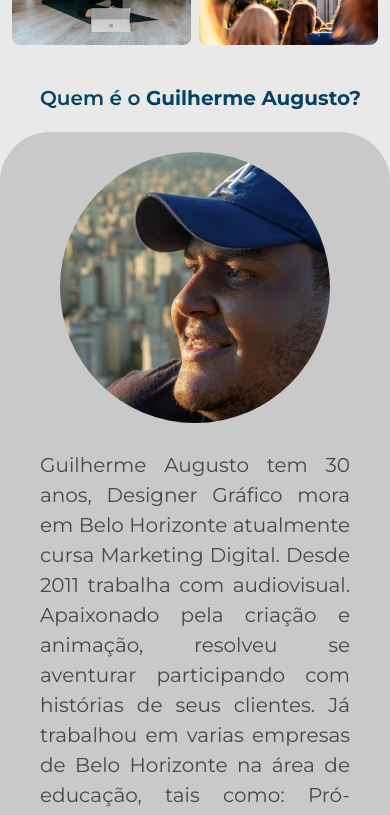
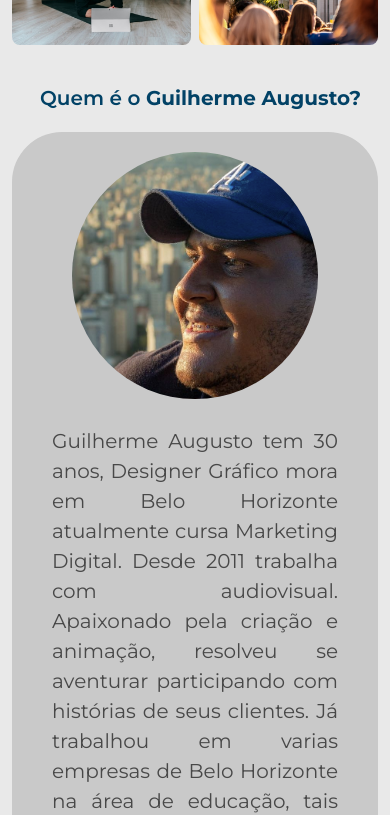
Before and after one commit to pereiradilson/guilherme, a Next.js app: page / in a window 390 px wide. Shown: the part 4600-5415 px from the top of the page. Built offline with nearby package versions, Linux system fonts and the light colour scheme.

Commit message:
Mobile first

```diff
--- a/src/pages/components/Modal/index.tsx
+++ b/src/pages/components/Modal/index.tsx
@@ -68,7 +68,7 @@ export default function Modal(props: ModalProps) {
         initialFocus={cancelButtonRef}
         onClose={() => props.setShowModal(false)}
       >
-        <div className="flex items-end justify-center min-h-screen pt-4 px-4 pb-20 text-center sm:block sm:p-0">
+        <div className="flex items-center justify-center min-h-screen pt-4 px-4 pb-20 text-center sm:block sm:p-0">
           <Transition.Child
             as={Fragment}
             enter="ease-out duration-300"
--- a/src/pages/components/Profile/index.tsx
+++ b/src/pages/components/Profile/index.tsx
@@ -2,7 +2,7 @@ import Image from "next/image";
 
 export default function Profile() {
   return (
-    <div className="container mx-auto pb-10">
+    <div className="px-3 md:px-0 container mx-auto pb-10">
       <div className="mt-5 p-5 flex flex-col md:flex-row bg-gray-200 rounded-[50px] justify-between items-center">
         <div className="mx-10">
           <Image
```
